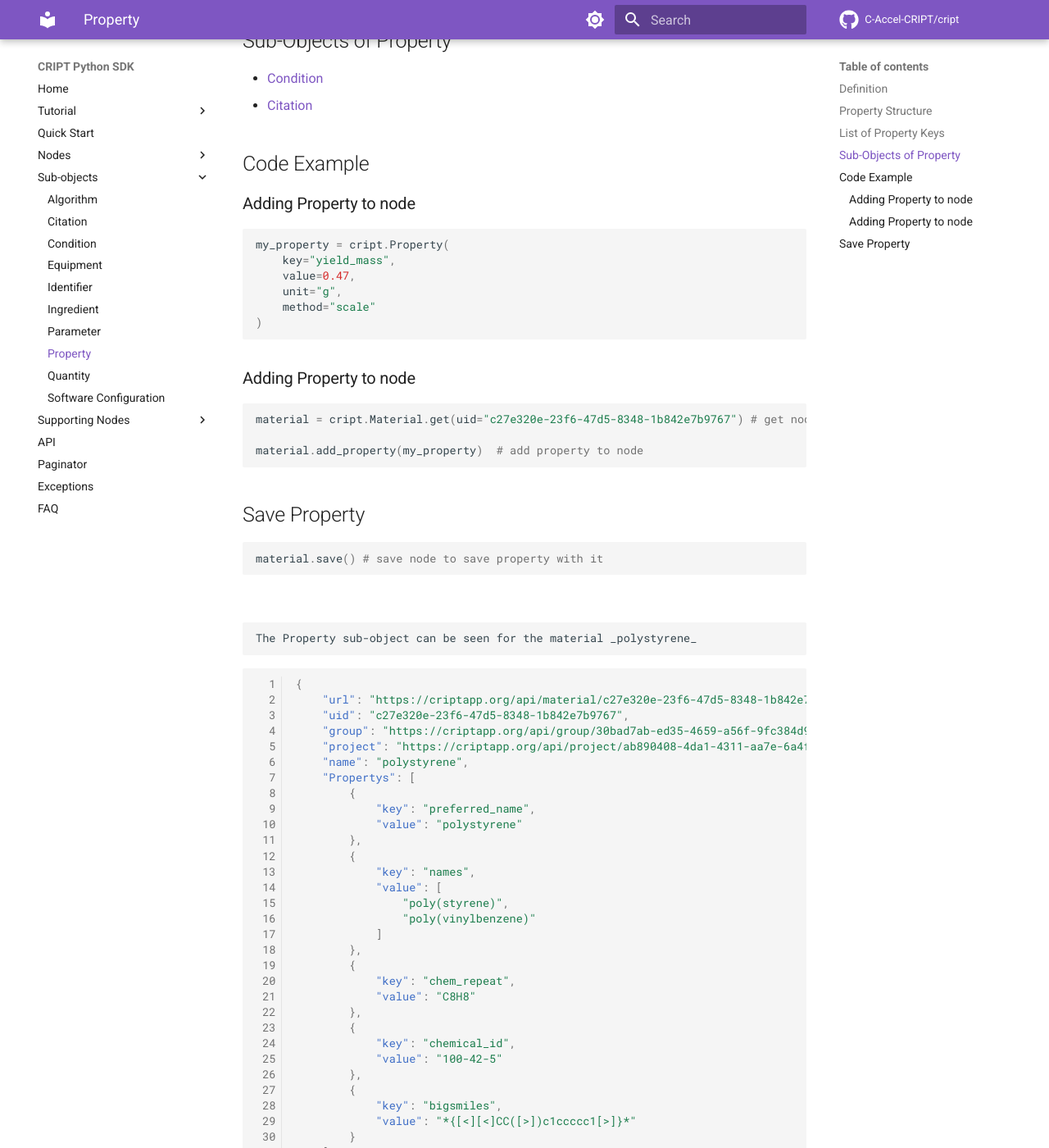
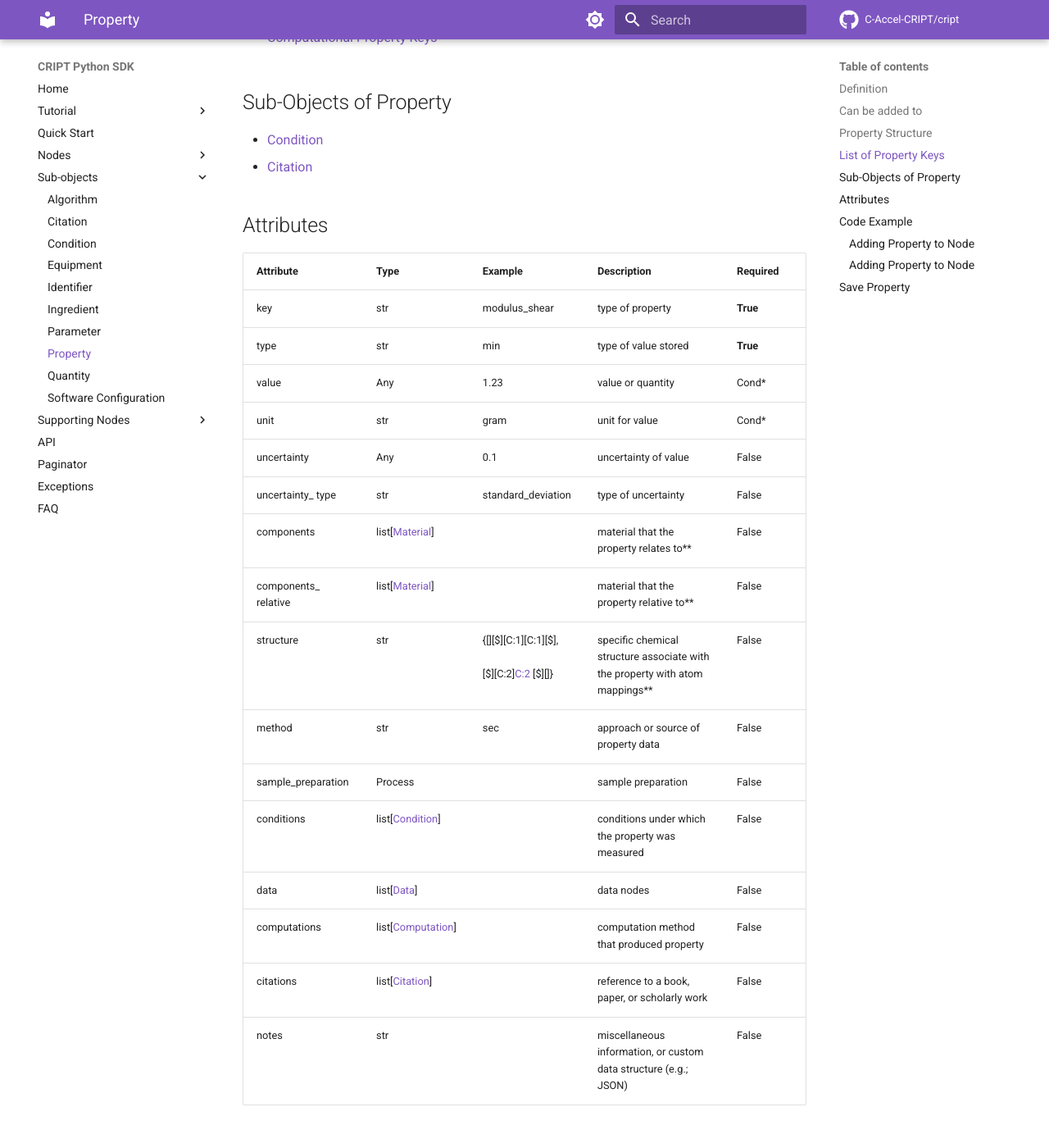
Before and after one commit to C-Accel-CRIPT/sdk-archive, an MkDocs documentation site: the page built from docs/subobjects/property.md, in a window 1280 px wide and 1400 px high, scrolled down 757 px. Shown: the whole window at 82% size. Built offline with MkDocs 1.6.1 and Material for MkDocs 9.7.7, drawn with Linux system fonts in a browser that asks for light colours; comment, search, counter and statistics services are not loaded; some of the changed text lies outside the part shown.

Commit message:
added attributes table

````diff
--- a/docs/subobjects/property.md
+++ b/docs/subobjects/property.md
@@ -2,6 +2,8 @@
 
 ## Definition
 
+
+## Can be added to
 A `Property` sub-object and can be added to the following nodes:
 
 * <a href="../nodes/material" target="_blank">Material</a>
@@ -33,9 +35,37 @@ Propertys are a key-value pair, with ‘key’ specifying the type of Property a
 * <a href="../../subobjects/condition" target="_blank">Condition</a>
 * <a href="../../subobjects/citation" target="_blank">Citation</a>
 
+
+## Attributes
+
+| Attribute            | Type                                         | Example                                                 | Description                                                                  | Required |
+|----------------------|----------------------------------------------|---------------------------------------------------------|------------------------------------------------------------------------------|----------|
+| key                  | str                                          | modulus_shear                                           | type of property                                                             | **True** |
+| type                 | str                                          | min                                                     | type of value stored                                                         | **True** |
+| value                | Any                                          | 1.23                                                    | value or quantity                                                            | Cond*    |
+| unit                 | str                                          | gram                                                    | unit for value                                                               | Cond*    |
+| uncertainty          | Any                                          | 0.1                                                     | uncertainty of value                                                         | False    |
+| uncertainty_ type    | str                                          | standard_deviation                                      | type of uncertainty                                                          | False    |
+| components           | list[[Material](../nodes/material.md)]       |                                                         | material that the property relates to**                                      | False    |
+| components_ relative | list[[Material](../nodes/material.md)]       |                                                         | material that the property relative to**                                     | False    |
+| structure            | str                                          | {[][$][C:1][C:1][$],<br><br>[$][C:2][C:2]([C:2]) [$][]} | specific chemical structure associate with the property with atom mappings** | False    |
+| method               | str                                          | sec                                                     | approach or source of property data                                          | False    |
+| sample_preparation   | Process                                      |                                                         | sample preparation                                                           | False    |
+| conditions           | list[[Condition](./condition.md)]            |                                                         | conditions under which the property was measured                             | False    |
+| data                 | list[[Data](../nodes/data.md)]               |                                                         | data nodes                                                                   | False    |
+| computations         | list[[Computation](../nodes/computation.md)] |                                                         | computation method that produced property                                    | False    |
+| citations            | list[[Citation](./citation.md)]              |                                                         | reference to a book, paper, or scholarly work                                | False    |
+| notes                | str                                          |                                                         | miscellaneous information, or custom data structure (e.g.; JSON)             | False    |
+
+
+
+
+
+
+
 ## Code Example
 
-### Adding Property to node
+### Adding Property to [Node](#can-be-added-to)
 ```python
 my_property = cript.Property(
     key="yield_mass",
@@ -45,7 +75,7 @@ my_property = cript.Property(
 )
 ```
 
-### Adding Property to node
+### Adding Property to [Node](#can-be-added-to)
 ```python
 material = cript.Material.get(uid="c27e320e-23f6-47d5-8348-1b842e7b9767") # get node
 
````
